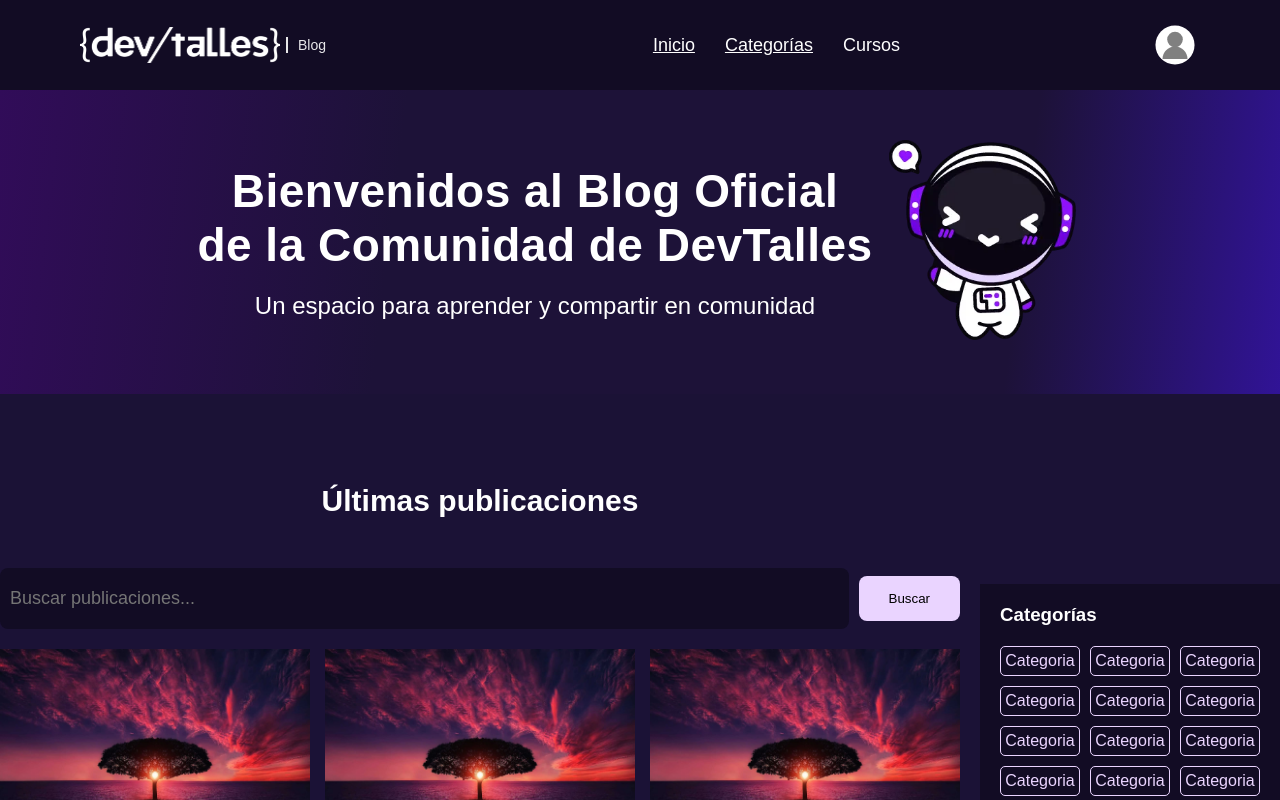
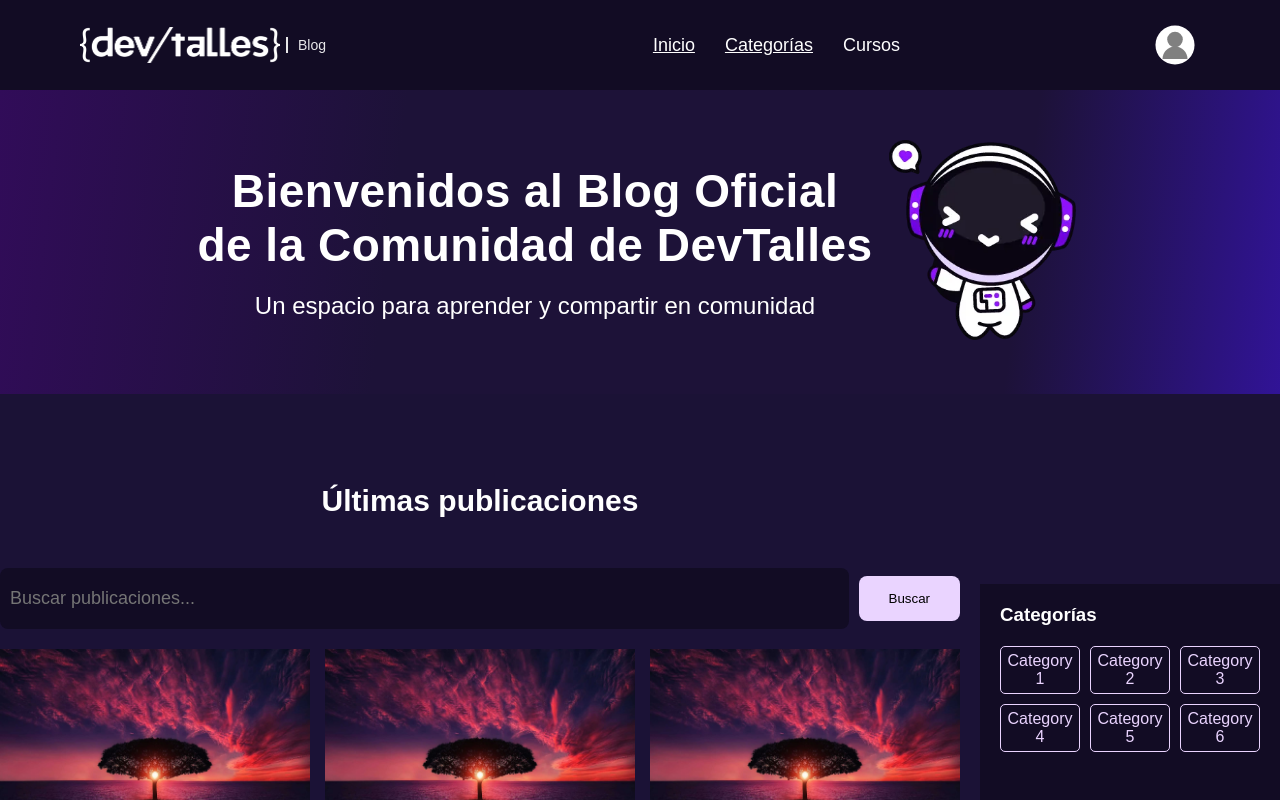
Before and after one commit to Juansecu/DevTalles-Community-Blog, an Angular app in the folder frontend/: page / in a window 1280 px wide. Shown: the top 800 px of the page. Built offline with nearby package versions, Linux system fonts and the light colour scheme.

Commit message:
FEAT - Add service to get All posts(mock data)

```diff
--- a/frontend/src/app/components/posts/posts.component.ts
+++ b/frontend/src/app/components/posts/posts.component.ts
@@ -1,127 +1,40 @@
-import { Component, computed, Inject, Signal } from '@angular/core';
+import { Component, computed, inject, Signal, signal } from '@angular/core';
 import { Router } from '@angular/router';
-
-export interface Post {
-  id: number;
-  title: string;
-  description: string;
-  category: string[];
-  image: string;
-}
+import { PostService, Post } from '../../services/posts.service';
 
 @Component({
   selector: 'app-posts',
   imports: [],
   templateUrl: './posts.component.html',
-  styleUrl: './posts.component.scss'
+  styleUrls: ['./posts.component.scss']
 })
 export class PostsComponent {
-  private router = Inject(Router);
+  private router = inject(Router);
+  private postService = inject(PostService);
 
-  posts: Signal<Post[]> = computed(() => [
-    {
-      id: 1,
-      title: 'Post 1',
-      description: 'Description for Post 1',
-      category: [
-        'Category 1',
-        'Category 2',
-        'Category 3',
-        'Category 4',
-        'Category 5',
-        'Category 6'
-      ],
-      image: '/example.jpg'
-    },
-    {
-      id: 2,
-      title: 'Post 2',
-      description: 'Description for Post 2',
-      category: ['Category 2'],
-      image: '/example.jpg'
-    },
-    {
-      id: 3,
-      title: 'Post 3',
-      description: 'Description for Post 3',
-      category: ['Category 3'],
-      image: '/example.jpg'
-    },
-    {
-      id: 4,
-      title: 'Post 4',
-      description: 'Description for Post 4',
-      category: ['Category 4'],
-      image: '/example.jpg'
-    },
-    {
-      id: 5,
-      title: 'Post 5',
-      description: 'Description for Post 5',
-      category: ['Category 5'],
-      image: '/example.jpg'
-    },
-    {
-      id: 6,
-      title: 'Post 6',
-      description: 'Description for Post 6',
-      category: ['Category 6'],
-      image: '/example.jpg'
-    },
-    {
-      id: 7,
-      title: 'Post 7',
-      description: 'Description for Post 7',
-      category: ['Category 1', 'Category 4'],
-      image: '/example.jpg'
-    },
-    {
-      id: 8,
-      title: 'Post 8',
-      description: 'Description for Post 8',
-      category: ['Category 2', 'Category 5'],
-      image: '/example.jpg'
-    },
-    {
-      id: 9,
-      title: 'Post 9',
-      description: 'Description for Post 9',
-      category: ['Category 3', 'Category 6'],
-      image: '/example.jpg'
+  posts = signal<Post[]>([]);
+
+  constructor() {
+    this.getAllPosts();
+  }
+
+  async getAllPosts() {
+    try {
+      const posts = await this.postService.getAllPosts();
+      this.posts.set(posts);
+    } catch (error) {
+      console.error('Error loading posts:', error);
     }
-  ]);
+  }
 
   allCategories: Signal<string[]> = computed(() => {
-    return [
-      'Categoria',
-      'Categoria',
-      'Categoria',
-      'Categoria',
-      'Categoria',
-      'Categoria',
-      'Categoria',
-      'Categoria',
-      'Categoria',
-      'Categoria',
-      'Categoria',
-      'Categoria',
-      'Categoria',
-      'Categoria',
-      'Categoria',
-      'Categoria',
-      'Categoria',
-      'Categoria',
-      'Categoria',
-      'Categoria',
-      'Categoria',
-      'Categoria',
-      'Categoria',
-      'Categoria'
-    ];
+    const posts = this.posts();
+    const categories = posts.flatMap(post => post.category);
+    return [...new Set(categories)];
   });
 
   postClickeable(postId: number): void {
-    console.log('postId', postId);
+    console.log(postId);
     this.router.navigate(['/posts', postId]);
   }
 }
--- /dev/null
+++ b/frontend/src/app/services/posts.service.ts
@@ -0,0 +1,91 @@
+import { Injectable } from '@angular/core';
+
+export interface Post {
+  id: number;
+  title: string;
+  description: string;
+  category: string[];
+  image: string;
+}
+
+export const MOCK_POSTS: Post[] = [
+  {
+    id: 1,
+    title: 'Post 1',
+    description: 'Description for Post 1',
+    category: [
+      'Category 1',
+      'Category 2',
+      'Category 3',
+      'Category 4',
+      'Category 5',
+      'Category 6'
+    ],
+    image: '/example.jpg'
+  },
+  {
+    id: 2,
+    title: 'Post 2',
+    description: 'Description for Post 2',
+    category: ['Category 2'],
+    image: '/example.jpg'
+  },
+  {
+    id: 3,
+    title: 'Post 3',
+    description: 'Description for Post 3',
+    category: ['Category 3'],
+    image: '/example.jpg'
+  },
+  {
+    id: 4,
+    title: 'Post 4',
+    description: 'Description for Post 4',
+    category: ['Category 4'],
+    image: '/example.jpg'
+  },
+  {
+    id: 5,
+    title: 'Post 5',
+    description: 'Description for Post 5',
+    category: ['Category 5'],
+    image: '/example.jpg'
+  },
+  {
+    id: 6,
+    title: 'Post 6',
+    description: 'Description for Post 6',
+    category: ['Category 6'],
+    image: '/example.jpg'
+  },
+  {
+    id: 7,
+    title: 'Post 7',
+    description: 'Description for Post 7',
+    category: ['Category 1', 'Category 4'],
+    image: '/example.jpg'
+  },
+  {
+    id: 8,
+    title: 'Post 8',
+    description: 'Description for Post 8',
+    category: ['Category 2', 'Category 5'],
+    image: '/example.jpg'
+  },
+  {
+    id: 9,
+    title: 'Post 9',
+    description: 'Description for Post 9',
+    category: ['Category 3', 'Category 6'],
+    image: '/example.jpg'
+  }
+];
+
+@Injectable({
+  providedIn: 'root'
+})
+export class PostService {
+  getAllPosts(): Promise<Post[]> {
+    return Promise.resolve(MOCK_POSTS);
+  }
+}
```
